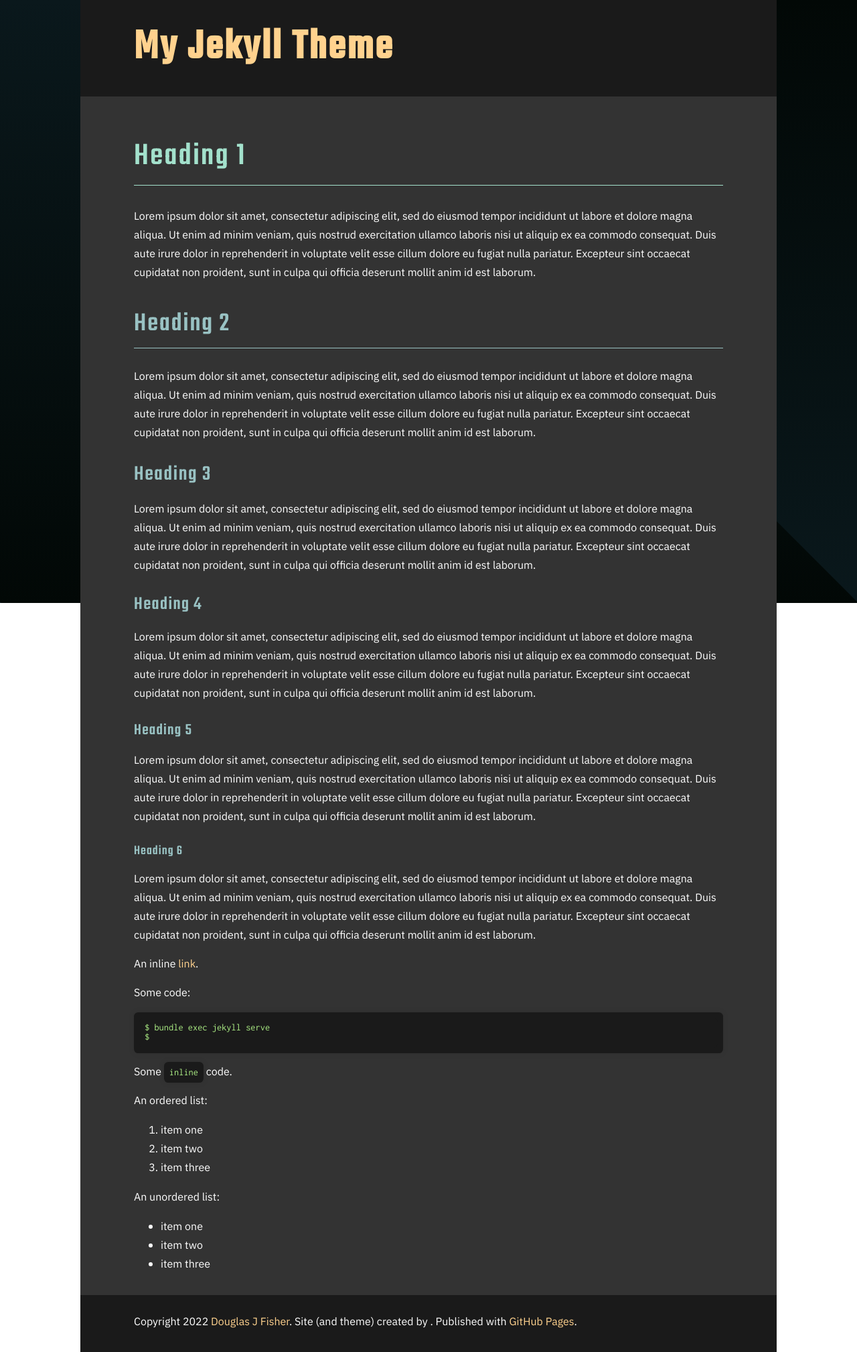
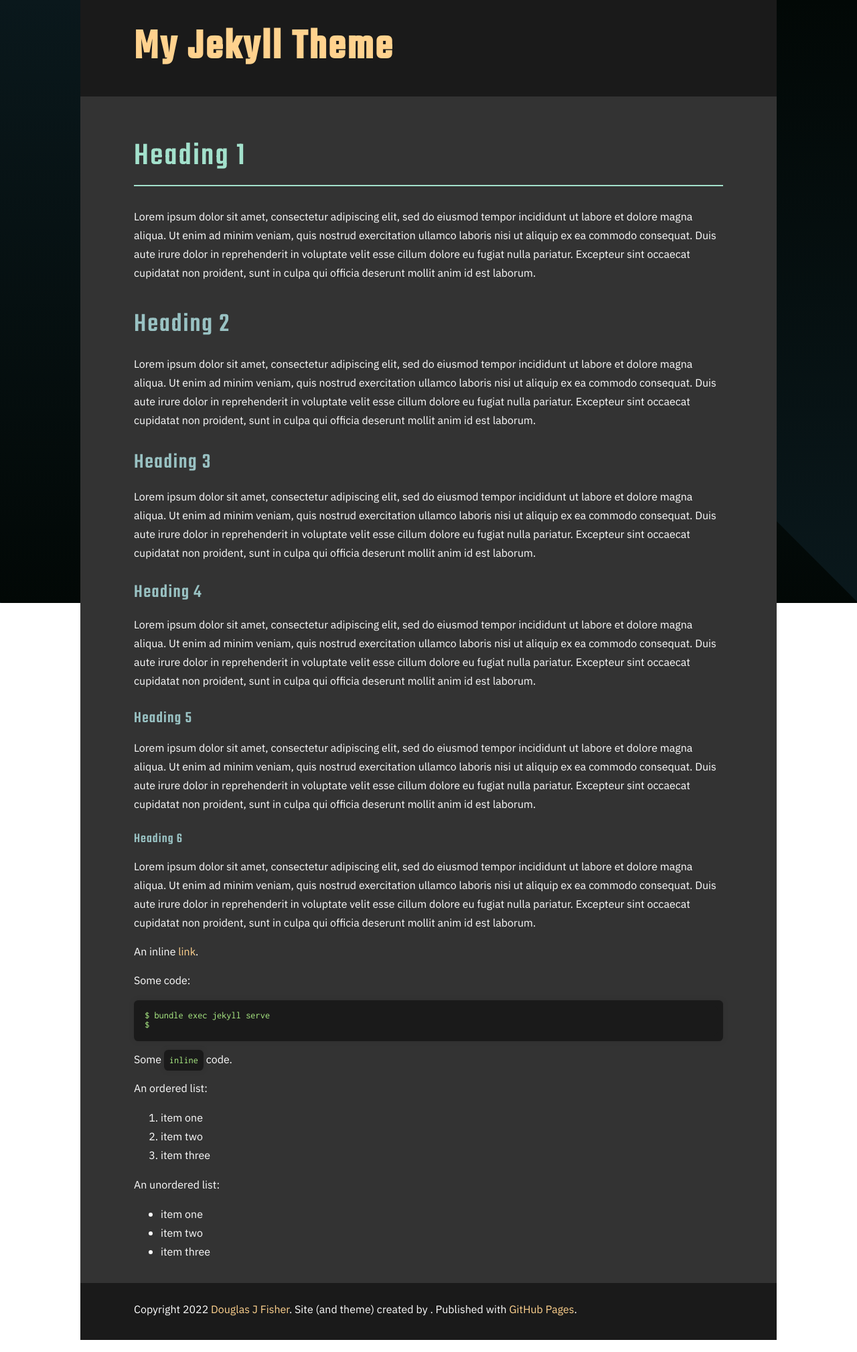
Before and after one commit to dfisher95350/jekyll-theme, a Jekyll site: the page built from index.md, in a window 1280 px wide. Shown: the whole page at 67% size. Built offline with Jekyll 4.4.1, drawn with Linux system fonts in a browser that asks for light colours.

Commit message:
#1 More twiddling.

```diff
--- a/_sass/typography.scss
+++ b/_sass/typography.scss
@@ -15,17 +15,16 @@ h1, h2, h3, h4, h5, h6 {
 }
 
 h1 {
-  border-bottom: solid 1px $mediumaquamarine-light-plus-4;
+  border-bottom: solid 2px $mediumaquamarine-light-plus-4;
   color: $mediumaquamarine-light-plus-4;
   font-size: 3rem;
   margin: 2rem 0 2rem 0;
 }
 
 h2 {
-  border-bottom: solid 1px $marineblue2-light-5;
   color: $marineblue2-light-5;
   font-size: 2.5rem;
-  margin: 1.75rem 0 1.75rem 0;
+  margin: 1.75rem 0 0 0;
 }
 
 h3 {
```
